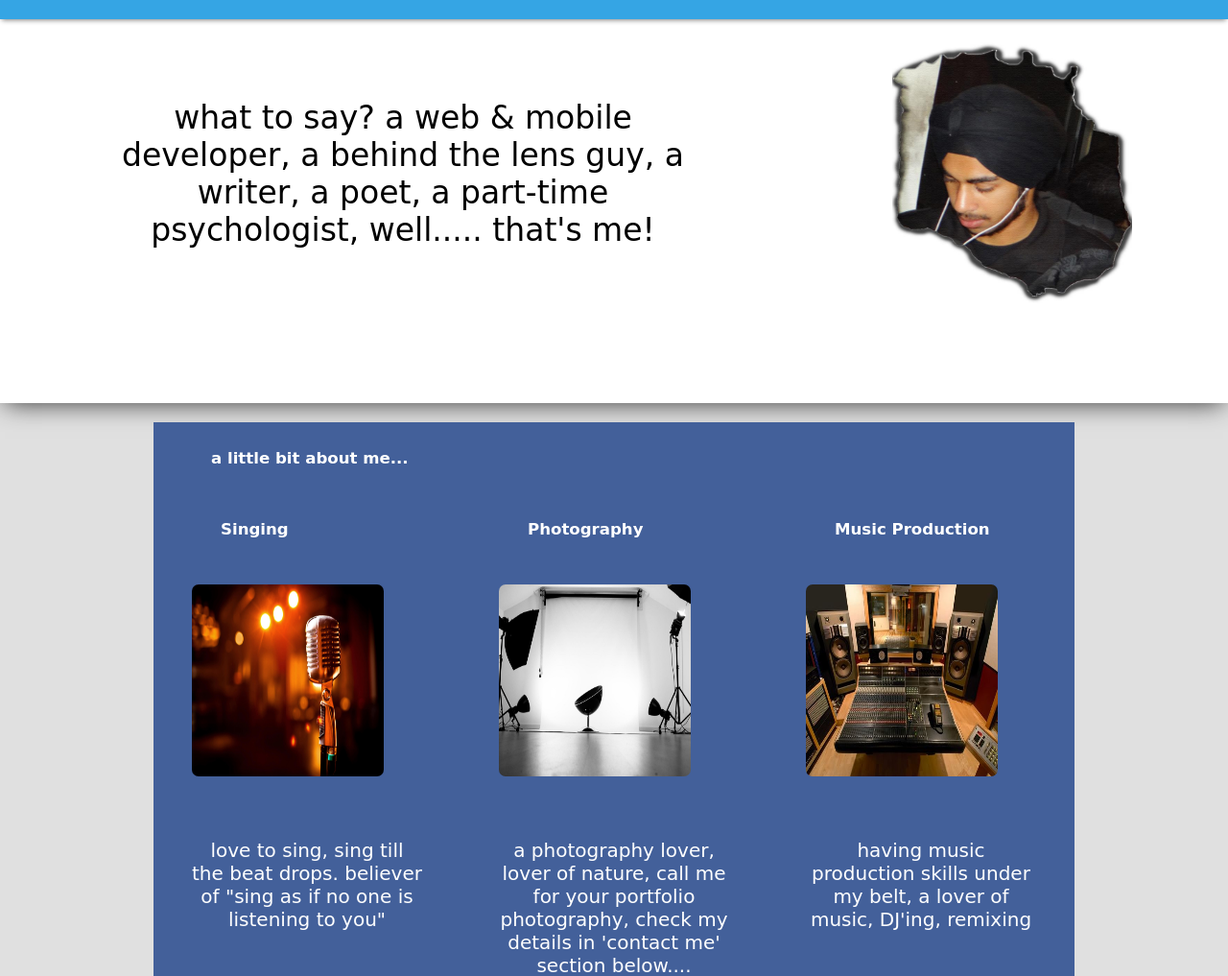
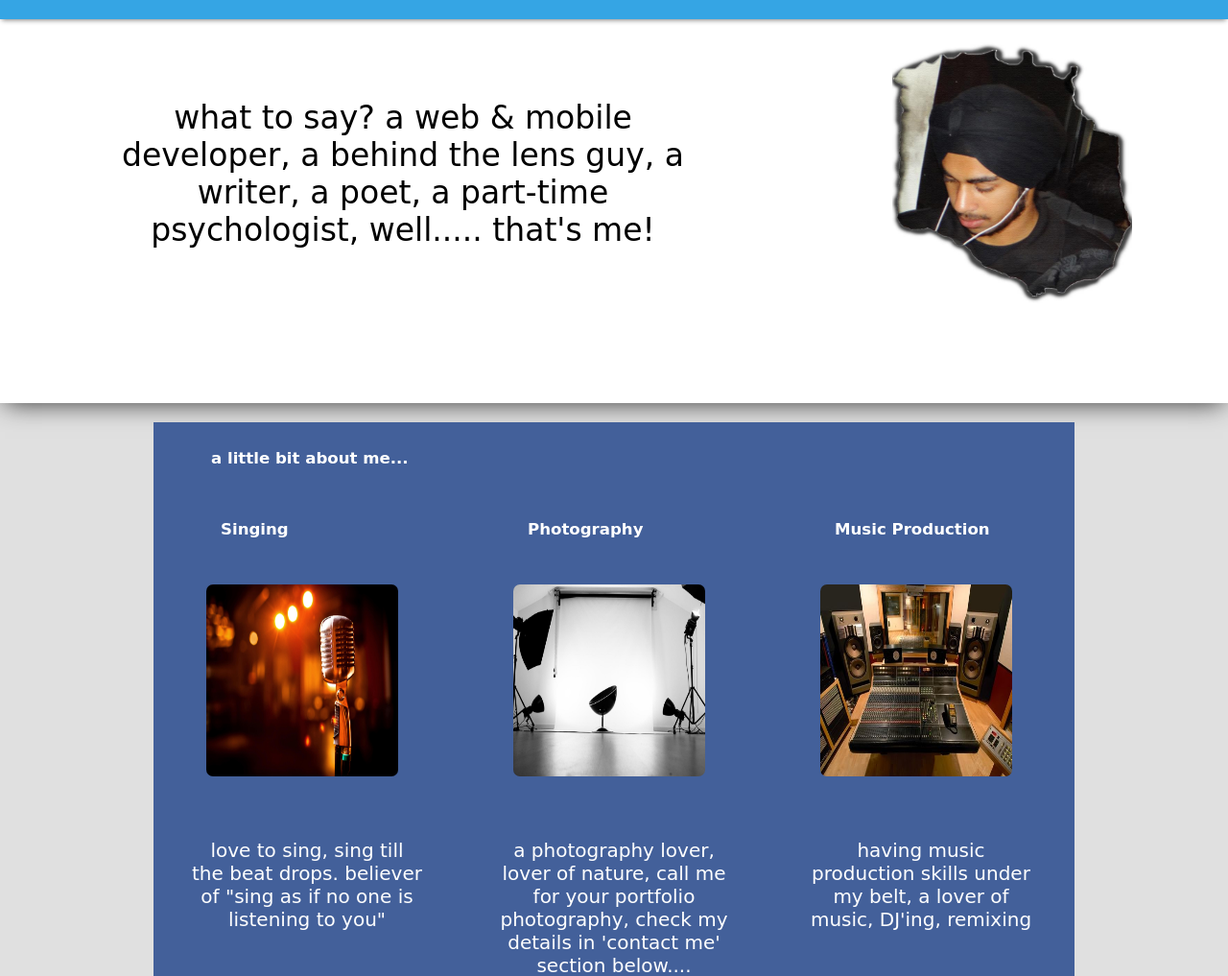
Before and after one commit to psharneja/assignment1, a plain HTML site: page index.html in a window 1280 px wide. Shown: the part 80-1097 px from the top of the page at 96% size. Drawn offline with Linux system fonts and the light colour scheme; a web font is replaced by a local one.

Commit message:
aboutme changes

```diff
--- a/style.css
+++ b/style.css
@@ -99,7 +99,7 @@
             .grid_4 img {
                 width: 200px;
                 height: 200px;
-                margin: 20px 0 10px 30px;
+                margin: 20px 0 10px 45px;
                 border-radius: 7px;
 
             }
```
Also changed, not shown: index.html (+1 -0 lines).
